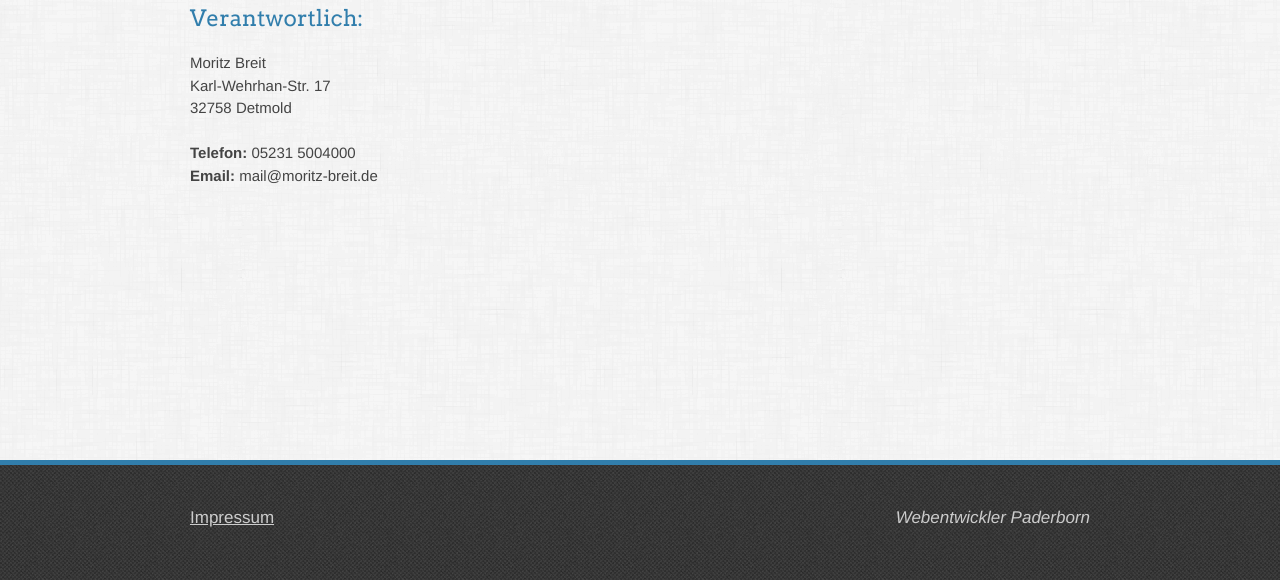
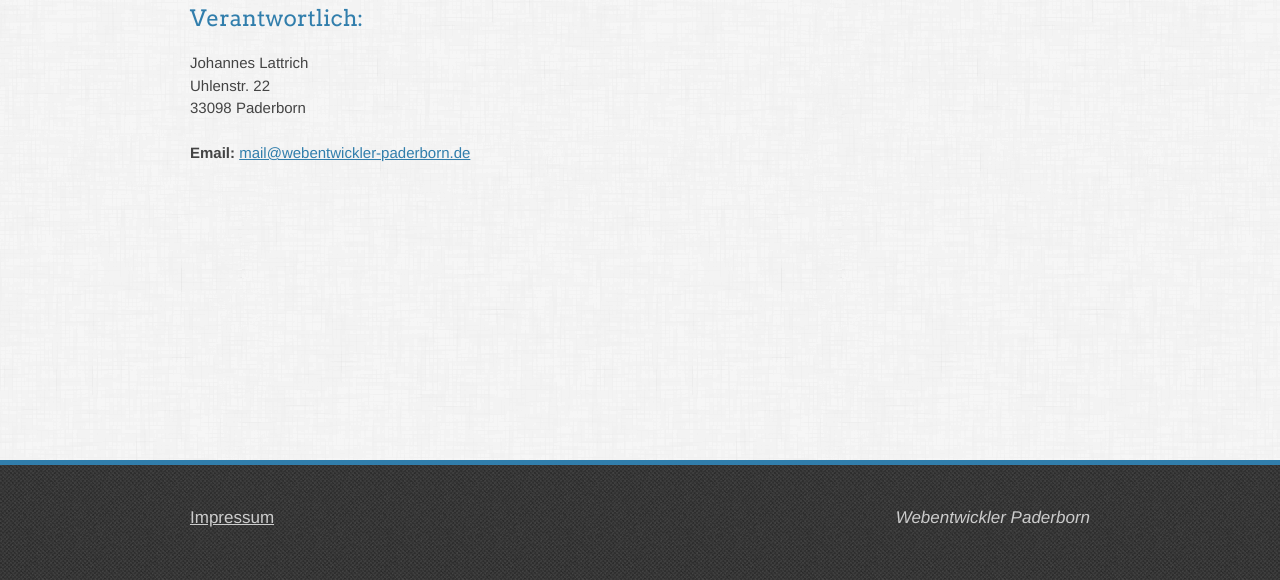
Before and after one commit to wepb/wepb.github.io, a Jekyll site: the page built from imprint.md, in a window 1280 px wide. Shown: the part 325-905 px from the top of the page. Built offline with Jekyll 4.4.1, drawn with Linux system fonts in a browser that asks for light colours.

Commit message:
Impressumsupdate

```diff
--- a/_includes/contact.html
+++ b/_includes/contact.html
@@ -10,7 +10,7 @@
 <div class="wrapper">
   <section id="contact-mail">
     <h3>E-Mail</h3>
-    <p><a href="mailto:mail@webentwickler-paderborn.de">mail@webentwickler-paderborn.de</a></p>
+    <p><script>document.write('<a href="mailto:mai' + 'l@w' + 'ebentwickler-paderborn.de">mai' + 'l@w' + 'ebentwickler-paderborn.de</a>');</script></p>
   </section>
   <section id="contact-mailinglist">
     <h3>Mailingliste</h3>
--- a/imprint.md
+++ b/imprint.md
@@ -9,9 +9,8 @@ Die Webentwickler Paderborn sind eine private Initiative von Adrian Fahle, Johan
 
 ### Verantwortlich:
 
-Moritz Breit <br />
-Karl-Wehrhan-Str. 17 <br />
-32758 Detmold
+Johannes Lattrich<br />
+Uhlenstr. 22<br />
+33098 Paderborn
 
-**Telefon:** 05231 5004000<br />
-**Email:** mail@moritz-breit.de
+**Email:** <script>document.write('<a href="mailto:mai' + 'l@w' + 'ebentwickler-paderborn.de">mai' + 'l@w' + 'ebentwickler-paderborn.de</a>');</script>
```
Also changed, not shown: 1 other file.
